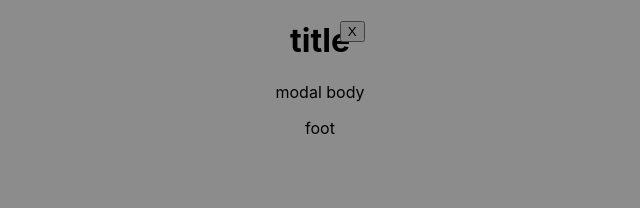
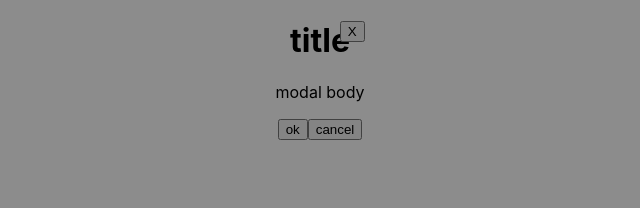
Before and after one commit to pesto-students/deep-dive-nishammahsin, a React (Create React App) app in the folder react-exercises/modal-react/: page / in a window 1280 px wide. Shown: the top 208 px of the page, without its empty margins (320-960 px from the left). Built offline with nearby package versions, Linux system fonts and the light colour scheme.

Commit message:
Implement modal footer
Supporting default footer
default OKText, CancelText

```diff
--- a/react-exercises/modal-react/src/App.js
+++ b/react-exercises/modal-react/src/App.js
@@ -6,7 +6,7 @@ import { Modal } from './Components/Modal';
 function App() {
   return (
     <div className="App">
-      <Modal title={<h1>title</h1>} footer={<div>foot</div>}>
+      <Modal title={<h1>title</h1>} okText="ok" cancelText={'cancel'}>
         <p>modal body</p>
       </Modal>
     </div>
--- a/react-exercises/modal-react/src/Components/Modal/index.js
+++ b/react-exercises/modal-react/src/Components/Modal/index.js
@@ -16,6 +16,16 @@ const Modal = (props) => {
   const CloseButton = () =>
     props.closable ? <button className="modal-close">X</button> : null;
 
+  const ModalFooter = () =>
+    props.footer ? (
+      props.footer
+    ) : (
+      <div className="modal-footer">
+        <button>{props.okText}</button>
+        <button>{props.cancelText}</button>
+      </div>
+    );
+
   return (
     <React.Fragment>
       <div className="modal-wrap">
@@ -23,10 +33,10 @@ const Modal = (props) => {
         <div className="modal">
           <div className="modal-dialog">
             <div className="modal-content">
-              {<CloseButton></CloseButton>}
-              {<ModalHeader></ModalHeader>}
+              <CloseButton></CloseButton>
+              <ModalHeader></ModalHeader>
               <ModalBody></ModalBody>
-              <div className="modal-footer">{props.footer}</div>
+              <ModalFooter></ModalFooter>
             </div>
           </div>
         </div>
@@ -37,6 +47,8 @@ const Modal = (props) => {
 
 Modal.defaultProps = {
   closable: true,
+  okText: 'OK',
+  cancelText: 'Cancel',
 };
 
 Modal.propTypes = {
@@ -45,8 +57,10 @@ Modal.propTypes = {
     PropTypes.string.isRequired,
     PropTypes.element.isRequired,
   ]),
-  footer: PropTypes.element.isRequired,
+  footer: PropTypes.element,
   closable: PropTypes.bool,
+  okText: PropTypes.string,
+  cancelText: PropTypes.string,
 };
 
 export { Modal };
```
